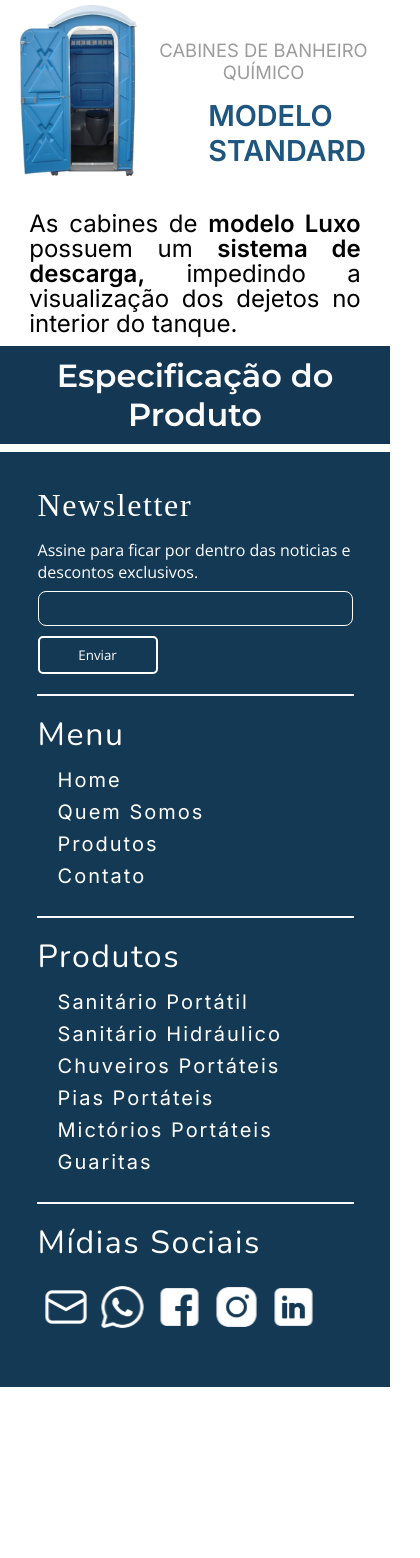
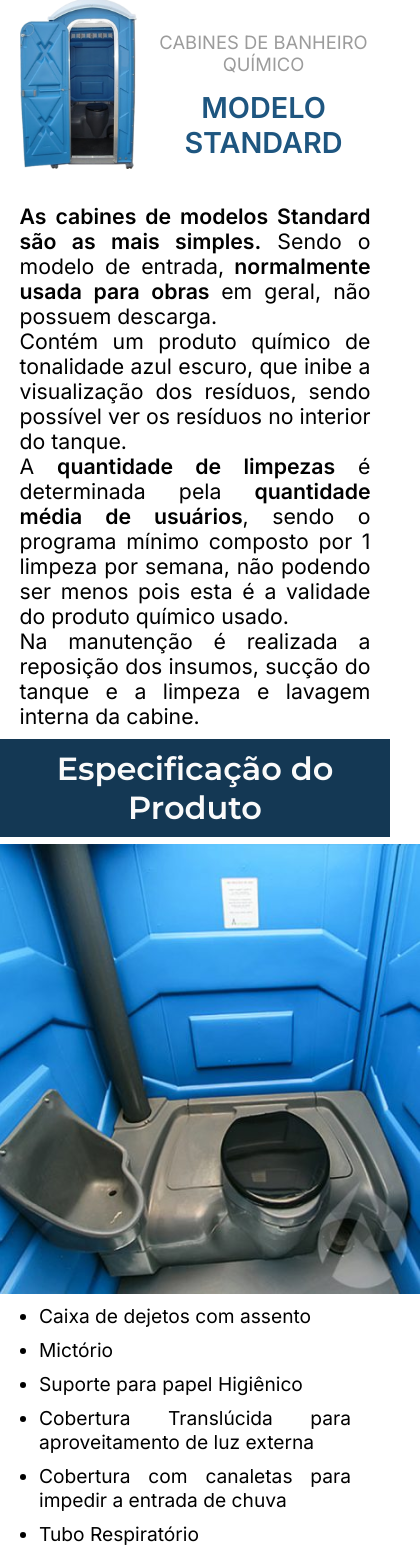
Before and after one commit to AmericaRental/america_rental_website, a React (Create React App) app: page /produtos/quimicos/standard in a window 390 px wide. Shown: the part 399-1957 px from the top of the page, 420 px wide, since content can reach past the window. Before the commit the page ends 1786 px from the top, so only its background shows below. Built offline with nearby package versions, Linux system fonts and the light colour scheme; a web font is replaced by a local one.

Commit message:
:sparkles::ambulance: brands slider fixed & standard responsivity 100%

```diff
--- a/src/css/cabine_standard.css
+++ b/src/css/cabine_standard.css
@@ -5,7 +5,7 @@
   height: 500px;
 }
 
-#cabineStd> .swiper-slide {
+#cabineStd > .swiper-slide {
   width: 100%;
   height: 500px;
 }
@@ -17,13 +17,12 @@
   margin: 0;
 }
 
-
-@media screen and (max-width:1000px) {
+@media screen and (max-width: 1000px) {
   #cabineStd {
-    height: 300px;
+    height: fit-content;
   }
   #cabineStd > .swiper-wrapper {
-    height: 300px;
+    height: fit-content;
   }
 
   #cabineStd > .swiper-slide {
@@ -37,5 +36,4 @@
     object-fit: cover;
     margin: 0;
   }
-
 }
--- a/src/css/style.css
+++ b/src/css/style.css
@@ -16,8 +16,6 @@
   width: 100vw;
   height: max-content;
 }
-
-
 
 .banner {
   width: 100%;
@@ -109,6 +107,7 @@
   .mySwiper > .swiper-wrapper > .swiper-slide {
     height: 120px;
     align-items: center;
+    justify-content: space-evenly;
   }
 
   .mySwiper > .swiper-wrapper > .swiper-slide > img {
--- a/src/pages/Quimicos.jsx
+++ b/src/pages/Quimicos.jsx
@@ -28,12 +28,12 @@ import { Swiper, SwiperSlide } from "swiper/react";
 import WhatsappButton from "../components/global/whatsapp_button";
 
 const Banner = styled.img`
-    width: 100vw;
+    width: 100%;
   `;
 const Produtos = styled.section`
-    width: 100vw;
+    width: 100%;
     height: 350px;
-    background-color: #ededed;
+    background-color: #ededed;s
     display: flex;
     flex-direction: row;
     justify-content: space-evenly;
--- a/src/pages/quimicos/stardard.jsx
+++ b/src/pages/quimicos/stardard.jsx
@@ -46,7 +46,7 @@ const Container = styled.div`
   background-color: ${(props) => props.background || "transparent"};
   @media (max-width: 1000px) {
     width: ${(props) => props.mWidth || " 100%"};
-    padding: ${props => props.mPadding || '0'};
+    padding: ${(props) => props.mPadding || "0"};
     align-items: center;
   }
 `;
@@ -76,8 +76,15 @@ const H1 = styled.h1`
   margin: ${(props) => props.margin || "0"};
   @media screen {
     font-size: ${(props) => props.mSize || "2rem"};
-    width: 52%;
+    width: 100%;
+    text-align: center;
   }
+`;
+
+const UL = styled.ul`
+  width: 80%;
+  margin: 0 auto;
+  text-align: justify;
 `;
 
 const Li = styled.li`
@@ -124,17 +131,17 @@ function Standard() {
                 margin="-2% 0 2% 0"
                 mMargin="0px 0 10px 20px"
               />
-              <Container direction='column' mPadding='0 20px'>
+              <Container direction="column" mPadding="0 8px">
                 <P
                   txtTransform="Uppercase"
                   mMargin="15px auto"
                   size="1.2rem"
                   mSize="1.15rem"
-                  mTxtAlign='center'
+                  mTxtAlign="center"
                 >
                   Cabines de banheiro químico
                 </P>
-                <H1 margin="0 auto" size="2.2rem" mSize='1.8rem'>
+                <H1 margin="0 auto" size="2.2rem" mSize="1.8rem">
                   modelo standard
                 </H1>
               </Container>
@@ -142,27 +149,70 @@ function Standard() {
             <P
               color="black"
               width={"60%"}
-              mWidth="85%"
+              mWidth="90%"
               mTxtAlign="justify"
               line="25px"
               margin="15px 0"
               mMargin="25px 0 10px 0"
               size="1.25rem"
-              mSize="1.5rem"
+              mSize="1.33rem"
             >
-              As cabines de <strong>modelo Luxo</strong> possuem um{" "}
-              <strong>sistema de descarga,</strong> impedindo a visualização dos
-              dejetos no interior do tanque.
+              <strong>As cabines de modelos Standard são as mais simples.</strong> Sendo o modelo
+              de entrada,<strong>{" "}normalmente usada para obras{" "}</strong>em geral, não possuem
+              descarga.<br/> Contém um produto químico de tonalidade azul escuro, que
+              inibe a visualização dos resíduos, sendo possível ver os resíduos
+              no interior do tanque.<br/> A <strong>quantidade de limpezas</strong> é determinada pela <strong>quantidade média de usuários</strong>, sendo o programa mínimo composto por
+              1 limpeza por semana, não podendo ser menos pois esta é a validade
+              do produto químico usado.<br/>Na manutenção é realizada a reposição
+              dos insumos, sucção do tanque e a limpeza e lavagem interna da
+              cabine.
             </P>
           </Container>
 
-          <Container direction='column'>
-            <Container background='#143854' margin='0 0 2% 0' mPadding='10px 0'>
-              <P color='#fafafa' family='Montserrat'>
+          <Container direction="column">
+            <Container background="#143854" margin="0 0 2% 0" mPadding="10px 0">
+              <P color="#fafafa" family="Montserrat">
                 Especificação do Produto
               </P>
             </Container>
+            <Container direction='column'>
+              <Img
+                src={standard2}
+                alt="cabine standard"
+                width="450px"
+                margin="0 3.5% 0 0"
+              />
+
+              <Container direction="column" width="35%" itemsAlign="left">
+                <UL>
+                  <Li>Caixa de dejetos com assento</Li>
+                  <Li>Mictório</Li>
+                  <Li>Suporte para papel Higiênico</Li>
+                  <Li>
+                    Cobertura Translúcida para aproveitamento de luz externa
+                  </Li>
+                  <Li>
+                    Cobertura com canaletas para impedir a entrada de chuva
+                  </Li>
+                  <Li>Tubo Respiratório</Li>
+                  <Li>Trinco indicador Ocupado e Livre</Li>
+                  <Li>Ventilação interna por telas</Li>
+                  <Li>Piso Antiderrapante</Li>
+                  <Li>Identificação Masculino e Feminino</Li>
+                </UL>
+
+                <H1 margin="5% 0">dimensões do produto</H1>
+                <P color="#1e5680" size="1.5rem">
+                  A 2,24m X L 1,22m X P 1,16m
+                </P>
+                <P color="#1e5680" size="1.2rem" margin="3% 0 0 0">
+                  74Kg
+                </P>
+              </Container>
+            </Container>
           </Container>
+
+          <TechnicalVisit />
 
         </Main>
       ) : (
```
Also changed, not shown: src/components/global/product.jsx (added, +9 -0 lines).
